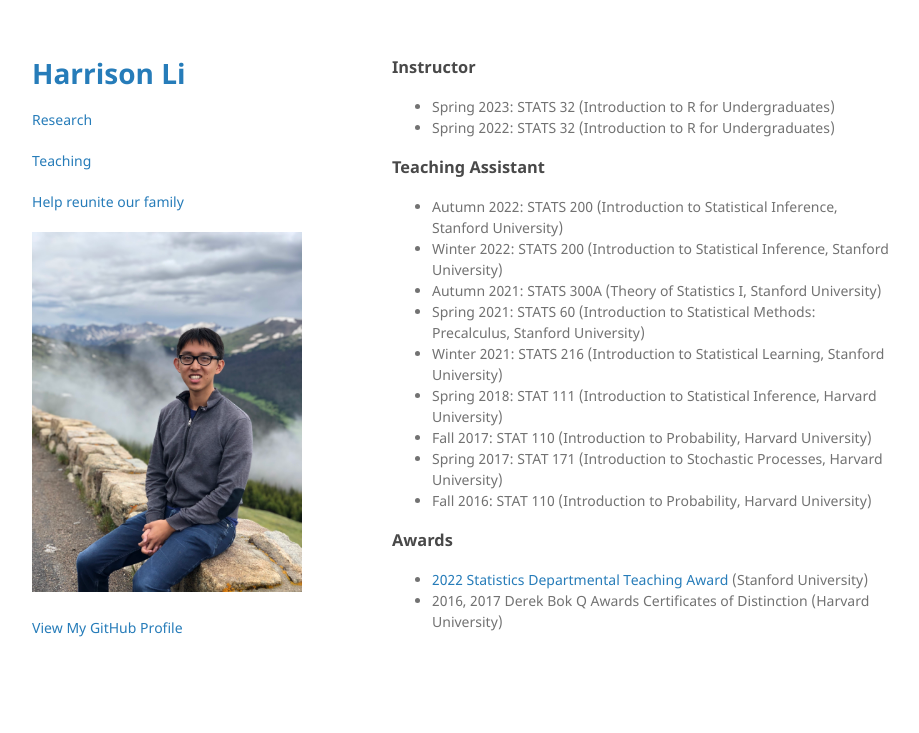
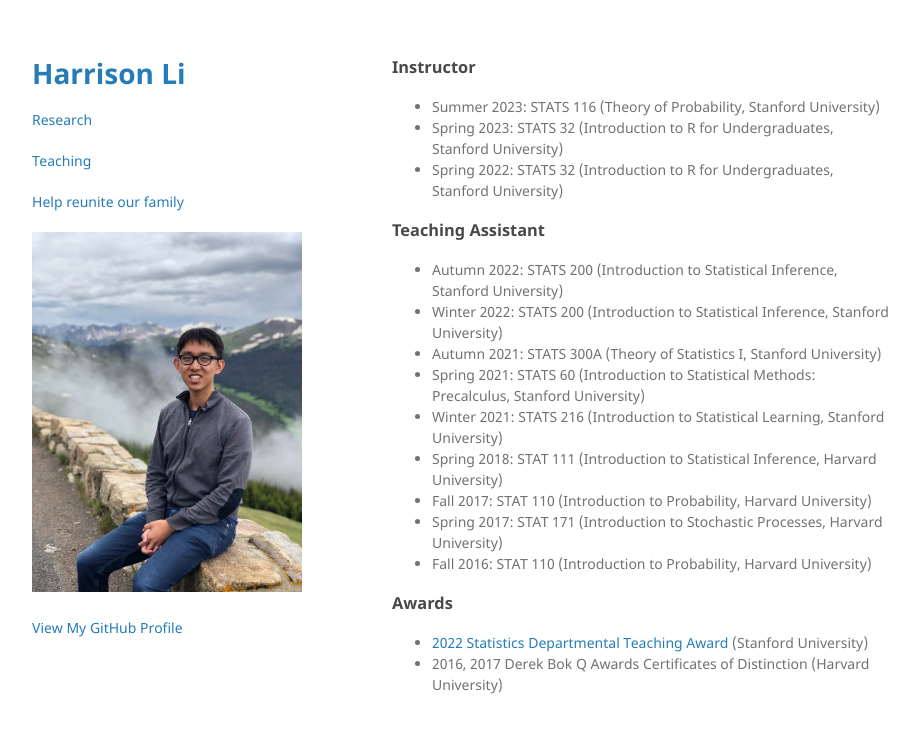
Before and after one commit to hli90722/hli90722.github.io, a Jekyll site: the page built from teaching.md, in a window 1280 px wide. Shown: the top 733 px of the page, without its empty margins (178-1097 px from the left). Built offline with Jekyll 4.4.1, drawn with Linux system fonts in a browser that asks for light colours; the repository's description, which GitHub fills in, is left out.

Commit message:
Update with Stats 116, SIGF

```diff
--- a/teaching.md
+++ b/teaching.md
@@ -5,8 +5,9 @@ permalink: /teaching/
 ---
 
 ### Instructor
-- Spring 2023: STATS 32 (Introduction to R for Undergraduates)
-- Spring 2022: STATS 32 (Introduction to R for Undergraduates)
+- Summer 2023: STATS 116 (Theory of Probability, Stanford University)
+- Spring 2023: STATS 32 (Introduction to R for Undergraduates, Stanford University)
+- Spring 2022: STATS 32 (Introduction to R for Undergraduates, Stanford University)
 
 ### Teaching Assistant
 - Autumn 2022: STATS 200 (Introduction to Statistical Inference, Stanford University)
```
Also changed, not shown: index.md (+3 -1 lines), 5 other files.
